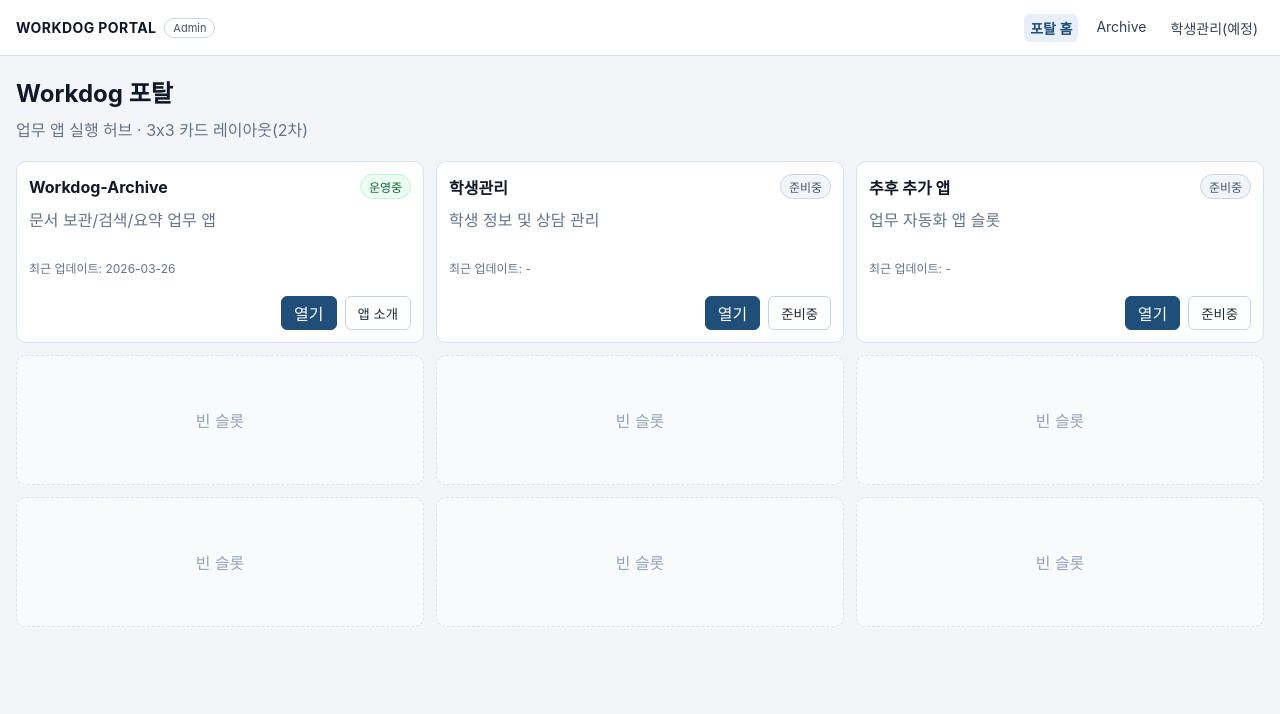
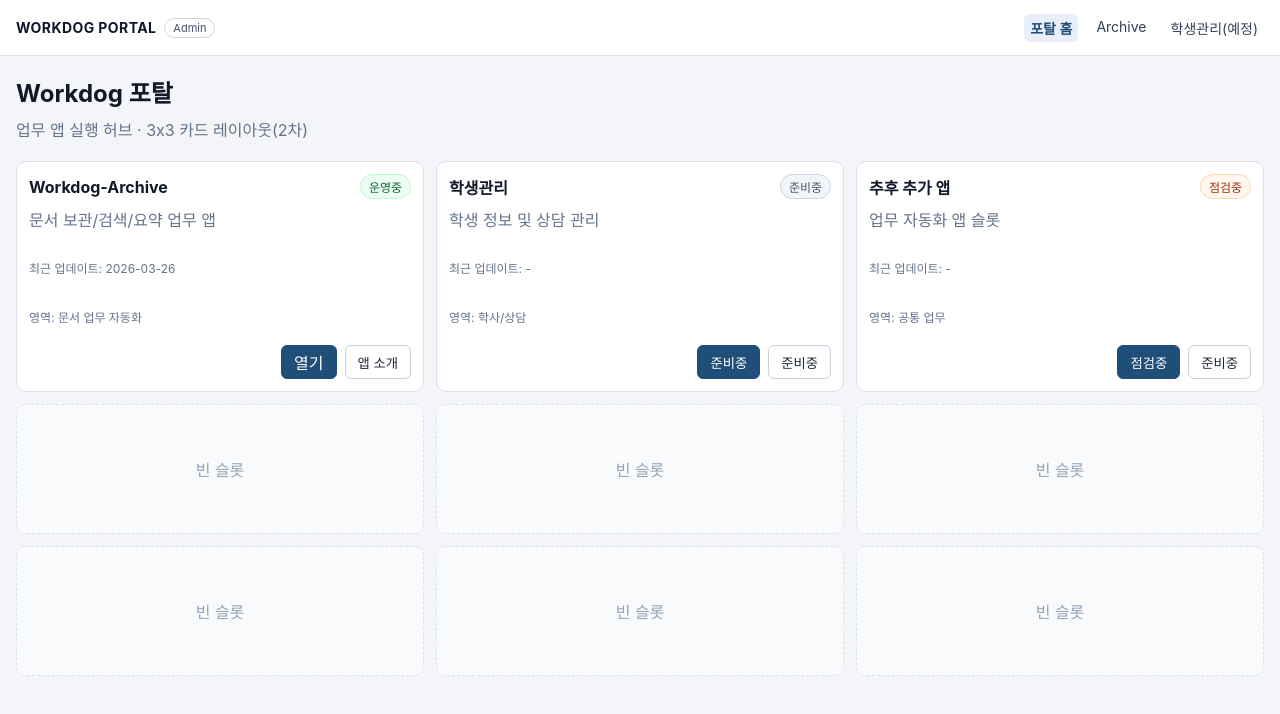
Before and after one commit to baggam-dev/workdog-archive-web, a React (Vite) app: page / in a window 1280 px wide. Shown: the top 714 px of the page. Built offline with nearby package versions, Linux system fonts and the light colour scheme; no server answers.

Commit message:
refactor: finalize AppCard status rules and portal card metadata

```diff
--- a/src/components/portal/AppCard.jsx
+++ b/src/components/portal/AppCard.jsx
@@ -1,27 +1,34 @@
 import { Link } from 'react-router-dom'
 
-function statusClass(status) {
-  if (status === '운영중') return 'on'
-  if (status === '점검중') return 'warn'
-  return 'off'
+const STATUS_META = {
+  운영중: { cls: 'on', primaryLabel: '열기', enabled: true },
+  점검중: { cls: 'warn', primaryLabel: '점검중', enabled: false },
+  준비중: { cls: 'off', primaryLabel: '준비중', enabled: false },
 }
 
 export default function AppCard({ app }) {
   if (!app) return <article className="app-card app-card-empty">빈 슬롯</article>
 
+  const meta = STATUS_META[app.status] || STATUS_META.준비중
+
   return (
     <article className="app-card">
       <div className="app-card-top">
         <strong>{app.name}</strong>
-        <span className={`status-dot ${statusClass(app.status)}`}>{app.status}</span>
+        <span className={`status-dot ${meta.cls}`}>{app.status}</span>
       </div>
 
       <p className="muted">{app.desc}</p>
       <p className="meta">최근 업데이트: {app.updatedAt || '-'}</p>
+      <p className="meta">영역: {app.domain || '-'}</p>
 
       <div className="actions right-actions">
-        <Link className="btn primary" to={app.to || '/'}>열기</Link>
-        <button className="btn" type="button" disabled>{app.secondaryLabel || '준비중'}</button>
+        {meta.enabled ? (
+          <Link className="btn primary" to={app.to || '/'}>{meta.primaryLabel}</Link>
+        ) : (
+          <button className="btn primary" type="button" disabled>{meta.primaryLabel}</button>
+        )}
+        <button className="btn" type="button" disabled>{app.secondaryLabel || '상세정보'}</button>
       </div>
     </article>
   )
--- a/src/pages/PortalHomePage.jsx
+++ b/src/pages/PortalHomePage.jsx
@@ -9,6 +9,7 @@ const apps = [
     status: '운영중',
     to: '/archive',
     updatedAt: '2026-03-26',
+    domain: '문서 업무 자동화',
     secondaryLabel: '앱 소개',
   },
   {
@@ -18,15 +19,17 @@ const apps = [
     status: '준비중',
     to: '/students',
     updatedAt: '-',
+    domain: '학사/상담',
     secondaryLabel: '준비중',
   },
   {
     key: 'app3',
     name: '추후 추가 앱',
     desc: '업무 자동화 앱 슬롯',
-    status: '준비중',
+    status: '점검중',
     to: '/apps',
     updatedAt: '-',
+    domain: '공통 업무',
     secondaryLabel: '준비중',
   },
 ]
```
